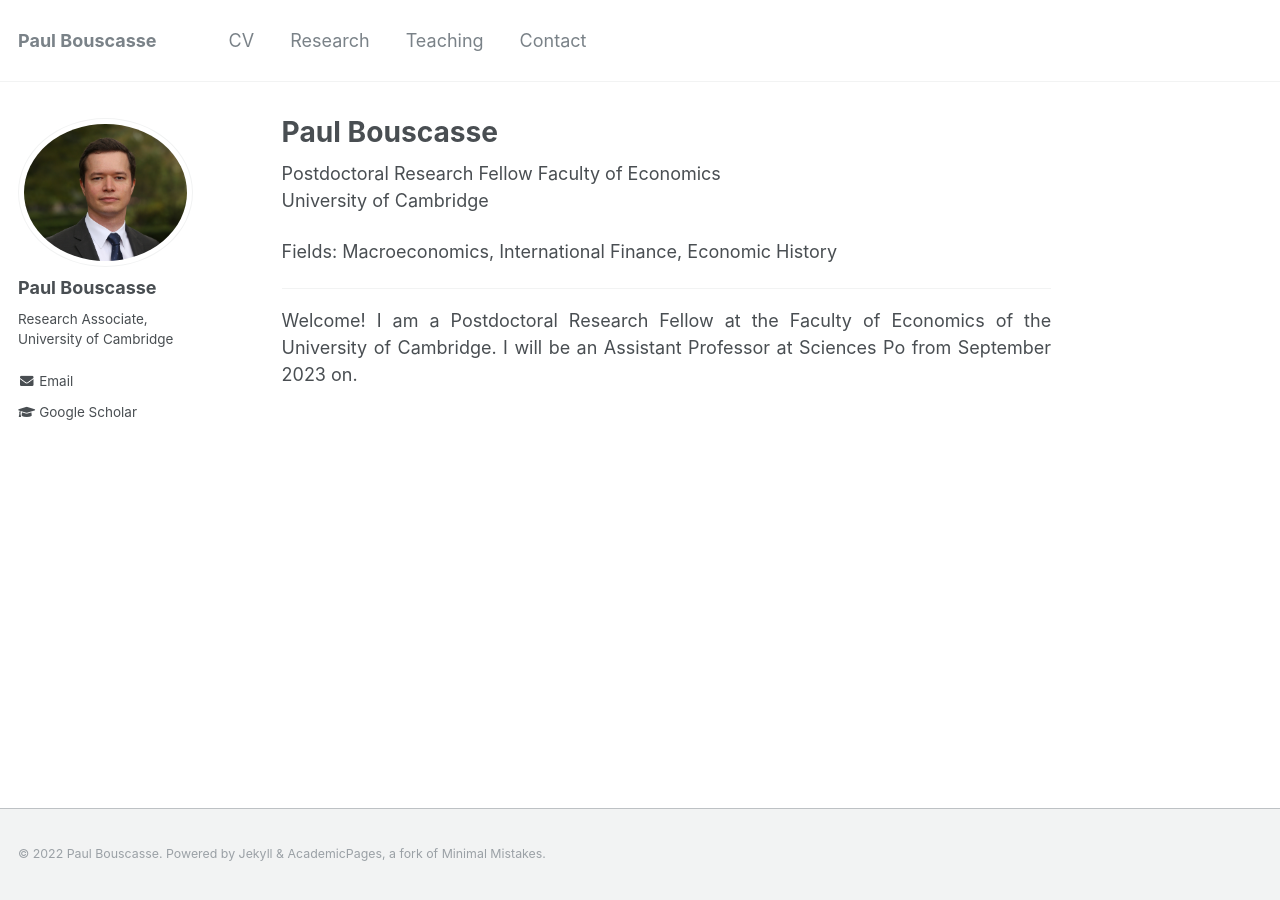
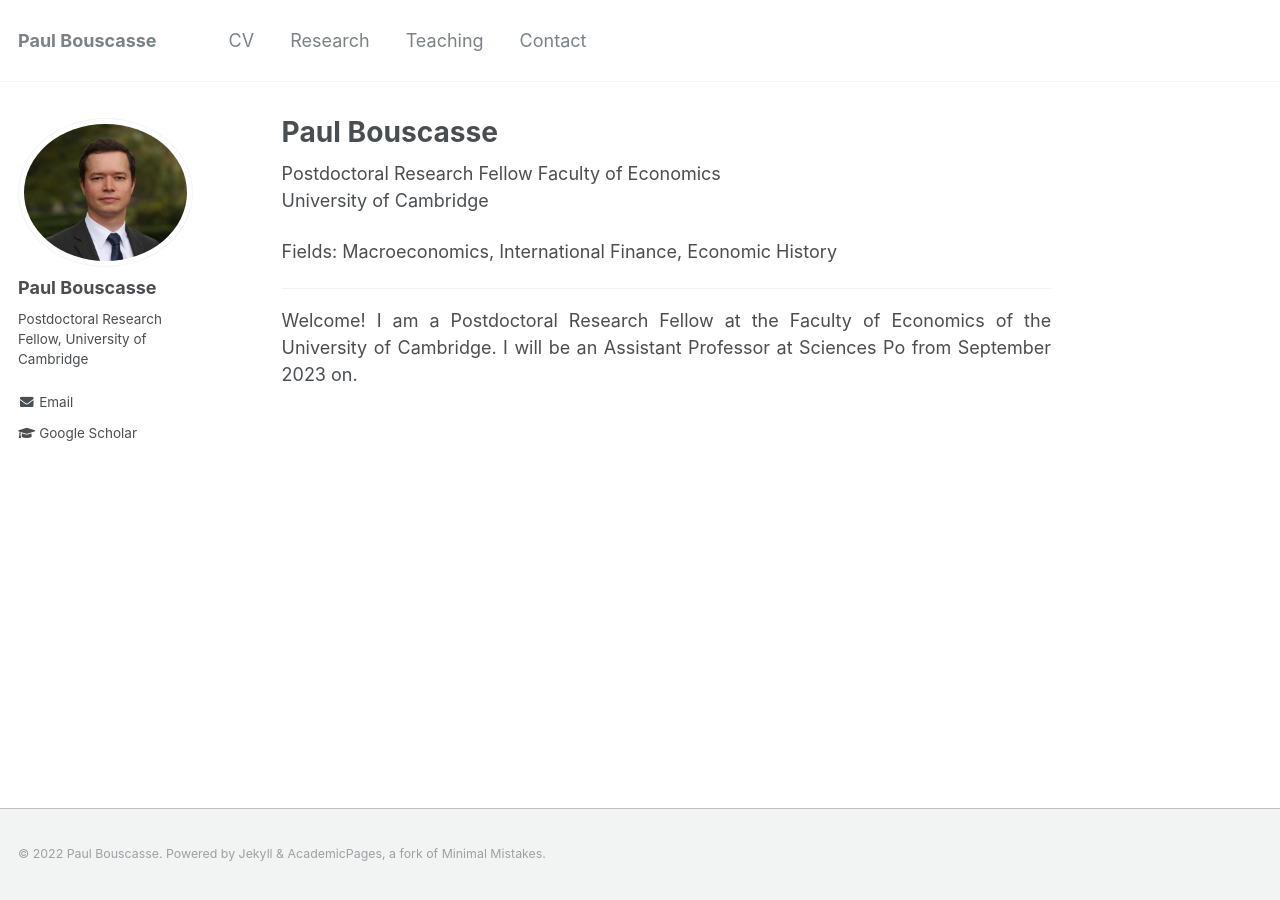
Before and after one commit to paul-bouscasse/paul-bouscasse.github.io, a Jekyll site: the page built from _pages/about.md, in a window 1280 px wide. Built offline with Jekyll 4.4.1, drawn with Linux system fonts in a browser that asks for light colours.

Commit message:
Update _config.yml

```diff
--- a/_config.yml
+++ b/_config.yml
@@ -82,7 +82,7 @@ analytics:
 author:
   name             : "Paul Bouscasse"
   avatar           : "bouscasse_site.jpg"
-  bio              : "Research Associate, University of Cambridge"
+  bio              : "Postdoctoral Research Fellow, University of Cambridge"
   location         :
   employer         :
   pubmed           :
```
